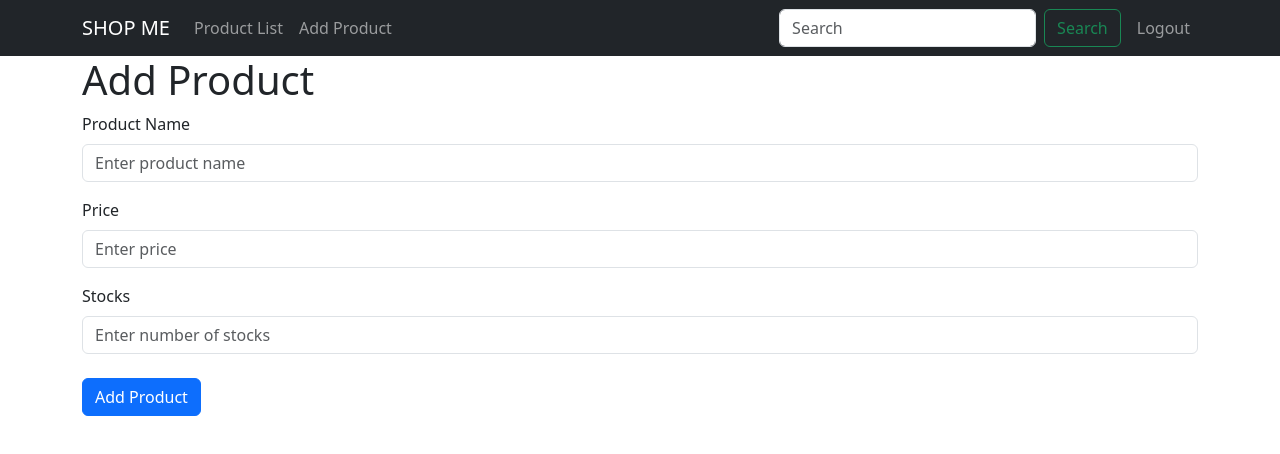
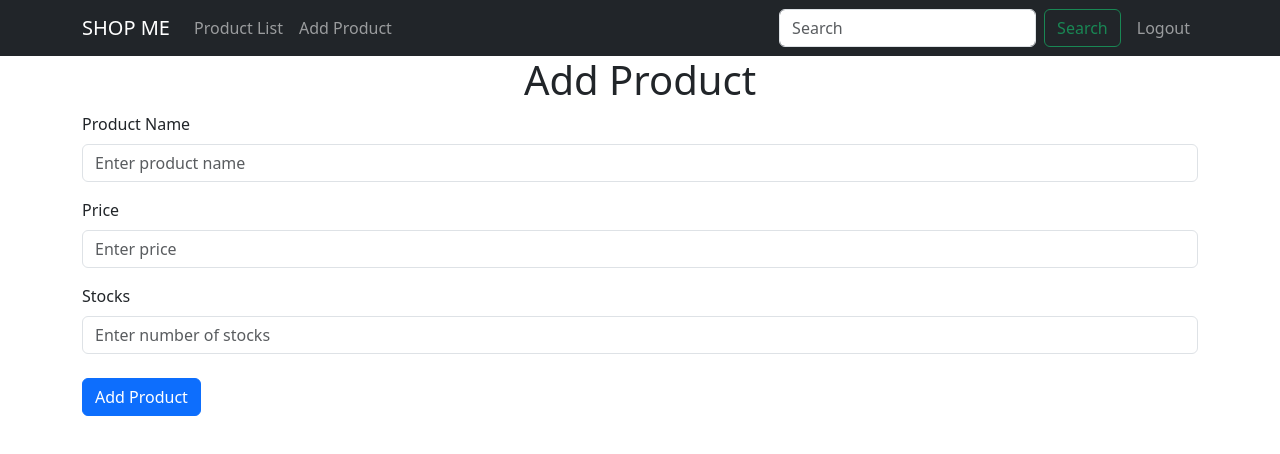
Before and after one commit to ShineAnol/ECommerceApp, a React (Create React App) app in the folder shop-me/: page /add in a window 1280 px wide. Shown: the top 454 px of the page. Built offline with nearby package versions, Linux system fonts and the light colour scheme.

Commit message:
little changes

```diff
--- a/shop-me/src/components/AddProduct.js
+++ b/shop-me/src/components/AddProduct.js
@@ -25,7 +25,7 @@ function AddProduct() {
 
     return (
         <Container>
-            <h1>Add Product</h1>
+            <h1><center>Add Product</center></h1>
             <Form onSubmit={handleSubmit}>
                 <Form.Group controlId="formName">
                     <Form.Label>Product Name</Form.Label>
```
